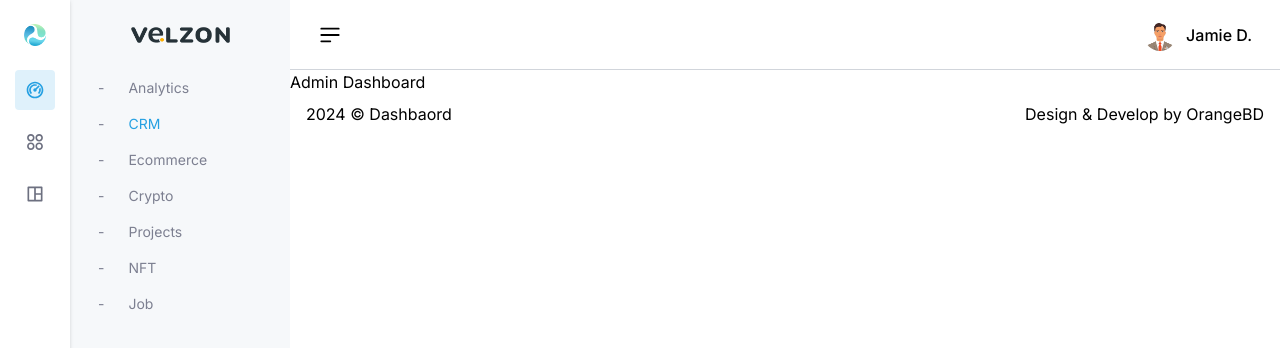
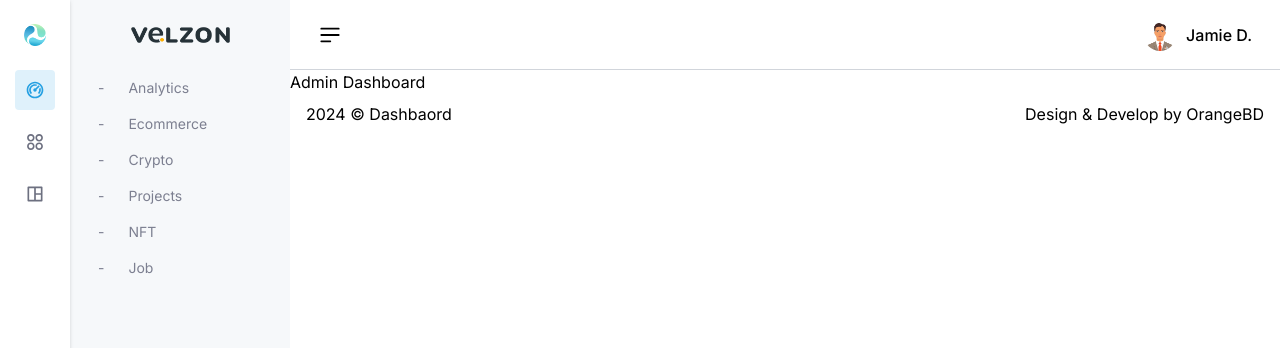
Before and after one commit to ashik194/nextjs-dashboard, a Next.js app: page / in a window 1280 px wide. Shown: the top 348 px of the page. Built offline with nearby package versions, Linux system fonts and the light colour scheme.

Commit message:
sidebar menu updates based on click

```diff
--- a/app/components/Sidebar.js
+++ b/app/components/Sidebar.js
@@ -4,11 +4,19 @@ import SidebarIcon from './SidebarIcon'
 import SidebarSubMenu from './SidebarSubMenu'
 
 function Sidebar({toggleValue}) {
+
+  const [selectedIcon, setSelectedIcon] = useState('dashboard');
+
+  const handleSelectedIcon = (value) => {
+    setSelectedIcon(value);
+    console.log(selectedIcon);
+  };
+
   return (
     <>
       <div className='sticky top-0 flex flex-row'>
-        <SidebarIcon toggleValue={toggleValue}/>
-        <SidebarSubMenu toggleValue={toggleValue} />
+        <SidebarIcon toggleValue={toggleValue} onUpdateSelected={handleSelectedIcon}/>
+        <SidebarSubMenu toggleValue={toggleValue} selected={selectedIcon}/>
       </div>
     </>
   )
--- a/app/components/SidebarIcon.js
+++ b/app/components/SidebarIcon.js
@@ -6,9 +6,14 @@ import logo from "@/public/logo-sm.png"
 import Link from 'next/link';
 import Image from 'next/image';
 
-function SidebarIcon({ toggleValue }) {
+function SidebarIcon({ toggleValue, onUpdateSelected  }) {
   const [selected, setSelected] = useState('dashboard');
+  onUpdateSelected(selected);
 
+  const handleSelectedChange = (e) => {
+    setSelected(e);
+    onUpdateSelected(e);
+  }
 
   return (
     <div className='bg-white w-[70px] drop-shadow min-h-screen'>
@@ -23,7 +28,7 @@ function SidebarIcon({ toggleValue }) {
             selected==='dashboard'? 'h-10 w-10 bg-[#DFF1FB] rounded flex items-center justify-center'
             :'h-10 w-10 rounded flex items-center justify-center'}
             id='dashboard'
-            onClick={()=>setSelected('dashboard')}>
+            onClick={()=>handleSelectedChange('dashboard')}>
             {
                 selected === 'dashboard' ? (
                   <RiDashboard2Line style={{ color: '#25a0e2' }} size={20} />
@@ -37,7 +42,7 @@ function SidebarIcon({ toggleValue }) {
             selected==='app'? 'h-10 w-10 bg-[#DFF1FB] rounded flex items-center justify-center'
             :'h-10 w-10 rounded flex items-center justify-center'}
             id='app'
-            onClick={()=>setSelected('app')}>
+            onClick={()=>handleSelectedChange('app')}>
             {
                 selected === 'app' ? (
                   <RiApps2Line style={{ color: '#25a0e2' }} size={20} />
@@ -51,7 +56,7 @@ function SidebarIcon({ toggleValue }) {
             selected==='layout'? 'h-10 w-10 bg-[#DFF1FB] rounded flex items-center justify-center'
             :'h-10 w-10 rounded flex items-center justify-center'}
             id='layout'
-            onClick={()=>setSelected('layout')}>
+            onClick={()=>handleSelectedChange('layout')}>
             {
                 selected === 'layout' ? (
                   <RiLayout2Line style={{ color: '#25a0e2' }} size={20} />
--- a/app/components/SidebarSubMenu.js
+++ b/app/components/SidebarSubMenu.js
@@ -1,12 +1,22 @@
 import Image from 'next/image'
 import React from 'react'
 import MainLogo from '@/public/mainLogo.png'
+import sidebarMenuData from '@/data/sidebarMenuData.json'
 
-function SidebarSubMenu({ toggleValue }) {
+function SidebarSubMenu({ toggleValue, selected }) {
 
+  let message = null;
+
+  if (selected === 'dashboard') {
+    message = sidebarMenuData.dashboard;
+  } else if (selected === 'app') {
+    message = sidebarMenuData.app;
+  } else if (selected === 'layout') {
+    message = sidebarMenuData.layout;
+  }
 
   return (
-    <div className={toggleValue?'bg-[#f6f8fa] w-[220px] min-h-screen block':'bg-[#f6f8fa] w-[220px] min-h-screen hidden'}>
+    <div className={toggleValue ? 'bg-[#f6f8fa] w-[220px] min-h-screen block' : 'bg-[#f6f8fa] w-[220px] min-h-screen hidden'}>
 
       <div className="px-5 flex flex-col justify-center items-center min-h-[70px]">
         <span className="">
@@ -15,34 +25,14 @@ function SidebarSubMenu({ toggleValue }) {
       </div>
 
       <div className='pl-7 flex flex-col text-[#7c7f90] text-sm cursor-pointer'>
-          <span className='flex flex-row items-center hover:text-[#25a0e2]'>
+        {
+          message.map((items, index) => (
+            <span key={index} className='flex flex-row items-center hover:text-[#25a0e2]'>
               <p>-</p>
-            <p className='pl-6 py-2'>Analytics</p>
+              <p className='pl-6 py-2'>{items}</p>
             </span>
-          <span className='flex flex-row items-center hover:text-[#25a0e2]'>
-            <p>-</p>
-            <p className='pl-6 py-2 text-[#25a0e2]'>CRM</p>
-          </span>
-          <span className='flex flex-row items-center hover:text-[#25a0e2]'>
-            <p>-</p>
-            <p className='pl-6 py-2'>Ecommerce</p>
-          </span>
-          <span className='flex flex-row items-center hover:text-[#25a0e2]'>
-            <p>-</p>
-            <p className='pl-6 py-2'>Crypto</p>
-          </span>
-          <span className='flex flex-row items-center hover:text-[#25a0e2]'>
-            <p>-</p>
-            <p className='pl-6 py-2'>Projects</p>
-          </span>
-          <span className='flex flex-row items-center hover:text-[#25a0e2]'>
-            <p>-</p>
-            <p className='pl-6 py-2'>NFT</p>
-          </span>
-          <span className='flex flex-row items-center hover:text-[#25a0e2]'>
-            <p>-</p>
-            <p className='pl-6 py-2'>Job</p>
-          </span>
+          ))
+        }
       </div>
 
     </div>
--- /dev/null
+++ b/data/sidebarMenuData.json
@@ -0,0 +1,5 @@
+{
+    "dashboard":["Analytics", "Ecommerce","Crypto","Projects", "NFT", "Job"],
+    "app":["Calendar","Chat","Email","Ecommerce","Projects"],
+    "layout":["Horizontal","Detached","Two Column","Hovered"]
+}
```
Lines whose indentation alone changed are shown as unchanged.
